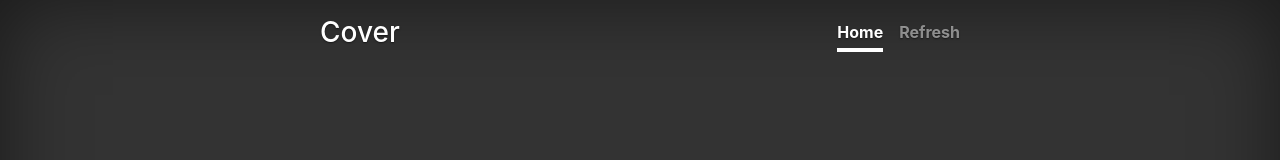
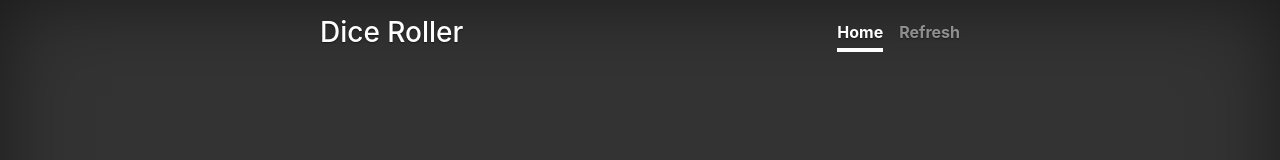
Before and after one commit to rahulrmsh/js-basic-project, a plain HTML site: page index.html in a window 1280 px wide. Shown: the top 160 px of the page. Drawn offline with Linux system fonts and the light colour scheme.

Commit message:
images added

```diff
--- a/index.html
+++ b/index.html
@@ -18,7 +18,7 @@
     <div class="cover-container d-flex h-100 p-3 mx-auto flex-column">
         <header class="masthead mb-auto">
             <div class="inner">
-                <h3 class="masthead-brand">Cover</h3>
+                <h3 class="masthead-brand">Dice Roller</h3>
                 <nav class="nav nav-masthead justify-content-center">
                     <a class="nav-link active" href="#">Home</a>
                     <a class="nav-link" href="#">Refresh</a>
```
Also changed, not shown: images/dice1.png (added), images/dice2.png (added), images/dice3.png (added), images/dice4.png (added), images/dice5.png (added), images/dice6.png (added).
